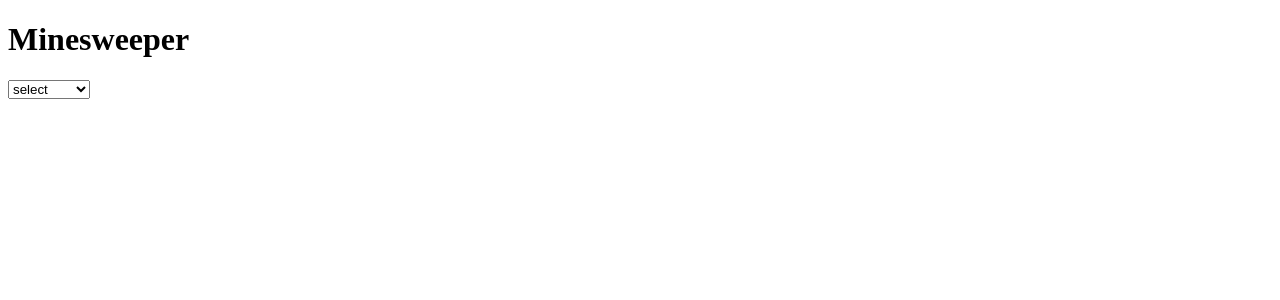
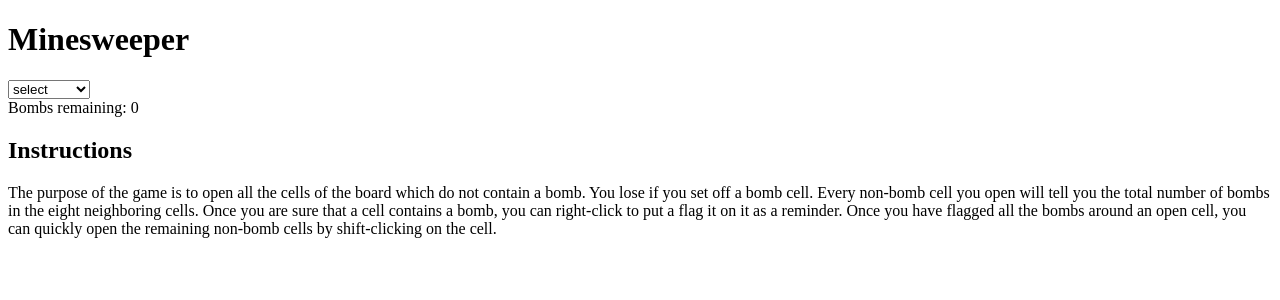
Before and after one commit to geraldgongon/njs-playground, a Next.js app: page /exercises/minesweeper in a window 1280 px wide. Shown: the top 300 px of the page. Built offline with nearby package versions, Linux system fonts and the light colour scheme.

Commit message:
adding win/lose status checks

```diff
--- a/app/exercises/minesweeper/internals/BoardContext.tsx
+++ b/app/exercises/minesweeper/internals/BoardContext.tsx
@@ -1,37 +1,50 @@
 "use client";
 
-import { createContext, useContext, useState } from "react";
-import { TileDetail } from "./types";
+import {
+  createContext,
+  Dispatch,
+  SetStateAction,
+  useCallback,
+  useContext,
+  useEffect,
+  useState,
+} from "react";
+import { Board, TileDetail } from "./types";
 import { hasBomb, plantBombs } from "./helpers";
 
 interface BoardContextProps {
-  board: TileDetail[][];
+  board: Board;
   initBoard: (boardSize: number, mines: number) => void;
-  updateBoard: (board: TileDetail[][]) => void;
+  updateBoard: (board: Board) => void;
   minesRemaining: number;
+  updateMinesRemaining: (addend: number) => void;
+  win: boolean | undefined;
+  setWin: Dispatch<SetStateAction<boolean | undefined>>;
+  gameOver: boolean;
+  setGameOver: Dispatch<SetStateAction<boolean>>;
 }
 const BoardContext = createContext<BoardContextProps | undefined>(undefined);
 
 export const BoardContextProvider: React.FC<{ children: React.ReactNode }> = ({
   children,
 }) => {
-  const [board, setBoard] = useState<TileDetail[][]>([]);
-  const [minesRemaining, setMinesRemaining] = useState<number | undefined>(
-    undefined
-  );
+  const [board, setBoard] = useState<Board>([]);
+  const [win, setWin] = useState<boolean | undefined>(undefined);
+  const [gameOver, setGameOver] = useState<boolean>(false);
+  const [minesRemaining, setMinesRemaining] = useState<number>(0);
 
   const initBoard = (boardSize: number, mines: number): void => {
     // create a new board
-    const board: TileDetail[][] = [];
+    const newBoard: Board = [];
 
     // determine where to place the bombs
     const bombs = plantBombs(boardSize, mines);
 
     // create the board
     for (let i = 0; i < boardSize; i++) {
-      board[i] = [];
+      newBoard[i] = [];
       for (let j = 0; j < boardSize; j++) {
-        board[i][j] = {
+        newBoard[i][j] = {
           x: i,
           y: j,
           isFlagged: false,
@@ -41,19 +54,46 @@ export const BoardContextProvider: React.FC<{ children: React.ReactNode }> = ({
       }
     }
     setMinesRemaining(mines);
-    setBoard(board);
+    setBoard(newBoard);
   };
 
-  const updateBoard = (newBoard: TileDetail[][]): void => {
-    console.log("new board:", newBoard);
+  const updateBoard = (newBoard: Board): void => {
     setBoard(newBoard);
+    setWinStatus(newBoard);
+  };
+
+  const setWinStatus = (board: Board): void => {
+    // traverse the board.  in order to win:
+    // 1. all tiles should be open
+    // 2. all bombs should be flagged
+
+    const bombs: TileDetail[] = [];
+    board.forEach((row) =>
+      row.forEach((tile) => {
+        if (tile.isBomb) bombs.push(tile);
+      })
+    );
+
+    if (bombs.every((bomb) => bomb.isFlagged)) {
+      setWin(true);
+      setGameOver(true);
+    }
+  };
+
+  const updateMinesRemaining = (addend: number) => {
+    setMinesRemaining((prev) => prev + addend);
   };
 
   const value: BoardContextProps = {
     board,
-    minesRemaining,
     initBoard,
     updateBoard,
+    minesRemaining,
+    updateMinesRemaining,
+    win,
+    setWin,
+    gameOver,
+    setGameOver,
   };
 
   return (
--- a/app/exercises/minesweeper/internals/Tile.tsx
+++ b/app/exercises/minesweeper/internals/Tile.tsx
@@ -1,24 +1,47 @@
 import React, { useState } from "react";
-import { TileDetail, TileProps } from "./types";
+import { Board, TileDetail, TileProps } from "./types";
 import { StyledTile } from "./styled/styled";
 import { useBoardContext } from "./BoardContext";
 import { revealTile } from "./helpers";
 
 const Tile = ({ tile: tileProp }: TileProps): React.ReactElement<TileProps> => {
+  console;
   const [tile, setTile] = useState<TileDetail>(tileProp);
-  const { board, updateBoard } = useBoardContext();
+  const {
+    board,
+    updateBoard,
+    updateMinesRemaining,
+    setWin,
+    setGameOver,
+    gameOver,
+  } = useBoardContext();
 
   const handleClick = (e: React.MouseEvent) => {
+    if (tile.isOpen || gameOver) return;
+
     // if the clicked tile is a bomb, just return right away
-    // and show the "you lose" messaging and reveal all the bombs
+    if (tile.isBomb) {
+      setTile((tile) => ({ ...tile, isOpen: true }));
+      setGameOver(true);
+      setWin(false);
+      return;
+    }
+
     const newBoard = revealTile([...board], tile);
     updateBoard(newBoard);
   };
 
   const handleRightClick = (e: React.MouseEvent) => {
     e.preventDefault();
-    if (tile.isOpen) return;
-    setTile({ ...tile, isFlagged: !tile.isFlagged });
+    if (tile.isOpen || gameOver) return;
+
+    updateTile([...board], tile);
+    updateMinesRemaining(tile.isFlagged ? -1 : 1);
+  };
+
+  const updateTile = (newBoard: Board, currentTile: TileDetail) => {
+    newBoard[currentTile.x][currentTile.y].isFlagged = !currentTile.isFlagged;
+    updateBoard(newBoard);
   };
 
   return (
--- a/app/exercises/minesweeper/internals/helpers.ts
+++ b/app/exercises/minesweeper/internals/helpers.ts
@@ -1,4 +1,4 @@
-import { TileDetail } from "./types";
+import { Board, TileDetail } from "./types";
 
 /**
  * Given the size of the board and the # of mines, generate a list of random coordinates
@@ -42,10 +42,7 @@ export const hasBomb = (mines: Set<string>, coord: string): boolean =>
  * @param tile  The current tile that was clicked on
  * @returns the updated board
  */
-export const revealTile = (
-  board: TileDetail[][],
-  { x, y }: TileDetail
-): TileDetail[][] => {
+export const revealTile = (board: Board, { x, y }: TileDetail): Board => {
   const currentTile = board[x][y];
   if (currentTile.isFlagged || currentTile.isOpen) return board;
   if (currentTile.isBomb) {
@@ -62,6 +59,7 @@ export const revealTile = (
       revealTile(board, tile);
     });
   } else {
+    currentTile.isOpen = true;
     currentTile.text = mines.length.toString();
   }
 
@@ -75,10 +73,7 @@ export const revealTile = (
  * @param tile The current tile
  * @returns
  */
-const getAdjacentTiles = (
-  board: TileDetail[][],
-  { x, y }: TileDetail
-): TileDetail[] => {
+const getAdjacentTiles = (board: Board, { x, y }: TileDetail): TileDetail[] => {
   const adjacent = [];
   for (let i = x - 1; i <= x + 1; i++) {
     for (let j = y - 1; j <= y + 1; j++) {
--- a/app/exercises/minesweeper/internals/types.ts
+++ b/app/exercises/minesweeper/internals/types.ts
@@ -17,6 +17,8 @@ export type TileDetail = {
   isOpen: boolean;
 };
 
+export type Board = TileDetail[][];
+
 export type TileProps = {
   tile: TileDetail;
 };
--- a/app/exercises/minesweeper/page.tsx
+++ b/app/exercises/minesweeper/page.tsx
@@ -1,5 +1,5 @@
 "use client";
-import React, { useEffect, useState } from "react";
+import React, { useCallback, useEffect, useRef, useState } from "react";
 
 import ErrorBoundary from "./internals/ErrorBoundary";
 import { Levels } from "./internals/types";
@@ -24,21 +24,21 @@ const Mines: Record<string, number> = {
 
 const Minesweeper = () => {
   const [difficulty, setDifficulty] = useState("");
-  const { board, initBoard } = useBoardContext();
 
+  const { board, initBoard, minesRemaining, win } = useBoardContext();
   useEffect(() => {
     if (difficulty) {
       initBoard(BoardSizes[difficulty], Mines[difficulty]);
+      initBoard(10, 3);
     }
   }, [difficulty]);
-
-  // reveal cell
-  // check if win or lose
 
   return (
     <ErrorBoundary>
       <div>
         <h1>Minesweeper</h1>
+
+        <h2>{win ? "you win" : win === false ? "you lose" : ""}</h2>
         <select
           onChange={(e) => setDifficulty(e.target.value)}
           value={difficulty}>
@@ -47,6 +47,7 @@ const Minesweeper = () => {
           <option value={"advanced"}>Advanced</option>
           <option value={"expert"}>Expert</option>
         </select>
+        <div>Bombs remaining: {minesRemaining} </div>
         {board && (
           <Board size={board.length}>
             {board.map((row, x) =>
@@ -54,6 +55,18 @@ const Minesweeper = () => {
             )}
           </Board>
         )}
+      </div>
+      <div>
+        <h2>Instructions</h2>
+        <p>
+          The purpose of the game is to open all the cells of the board which do
+          not contain a bomb. You lose if you set off a bomb cell. Every
+          non-bomb cell you open will tell you the total number of bombs in the
+          eight neighboring cells. Once you are sure that a cell contains a
+          bomb, you can right-click to put a flag it on it as a reminder. Once
+          you have flagged all the bombs around an open cell, you can quickly
+          open the remaining non-bomb cells by shift-clicking on the cell.
+        </p>
       </div>
     </ErrorBoundary>
   );
```
Also changed, not shown: 1 other file (tests, documents, lock files or other folders).
